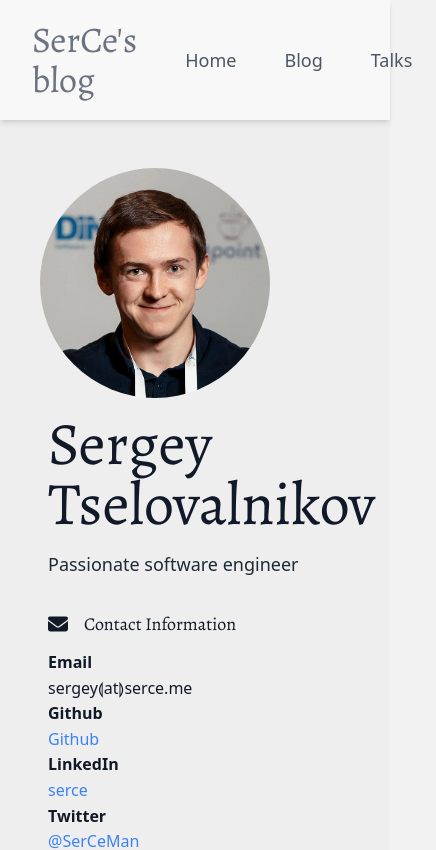
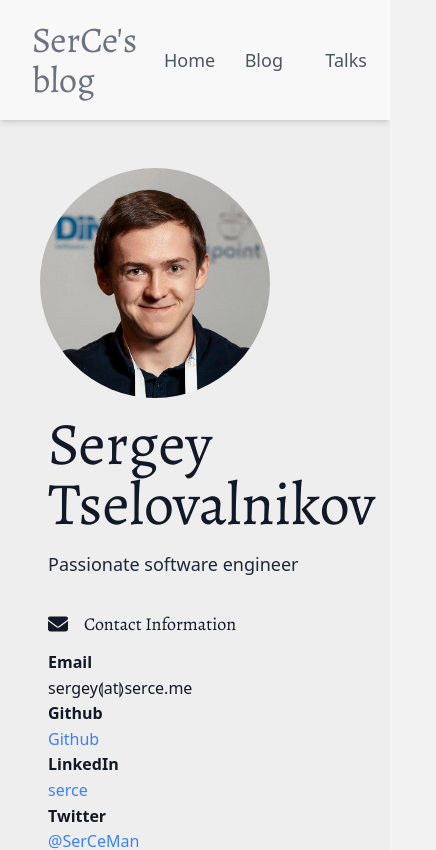
Before and after one commit to SerCeMan/serceman.github.io, a Next.js app: page / in a window 390 px wide. Shown: the top 850 px of the page, 436 px wide, since content can reach past the window. Built offline with nearby package versions, Linux system fonts and the light colour scheme.

Commit message:
fix top-level navigation on mobile

```diff
--- a/components/Navigation.tsx
+++ b/components/Navigation.tsx
@@ -4,7 +4,7 @@ import "@fontsource/alegreya"
 
 const Navigation = (): JSX.Element => {
     return (
-        <nav className="flex justify-between items-center w-full text-lg">
+        <nav className="flex flow-row justify-between items-center w-full text-lg">
             <Link
                 href="/"
                 style={{
@@ -14,15 +14,17 @@ const Navigation = (): JSX.Element => {
                 SerCe&apos;s blog
             </Link>
             <div className="float-right">
-                <Link href="/" className="text-gray-600 px-6 py-4">
+              <div className="grid grid-cols-3 gap-12">
+                <Link href="/" className="text-gray-600 py-4">
                     Home
                 </Link>
-                <Link href="/blog" className="text-gray-600 px-6 py-4">
+                <Link href="/blog" className="text-gray-600 py-4">
                     Blog
                 </Link>
-                <Link href="/talks" className="text-gray-600 px-6 py-4">
+                <Link href="/talks" className="text-gray-600 py-4">
                     Talks
                 </Link>
+              </div>
             </div>
         </nav>
     );
```
